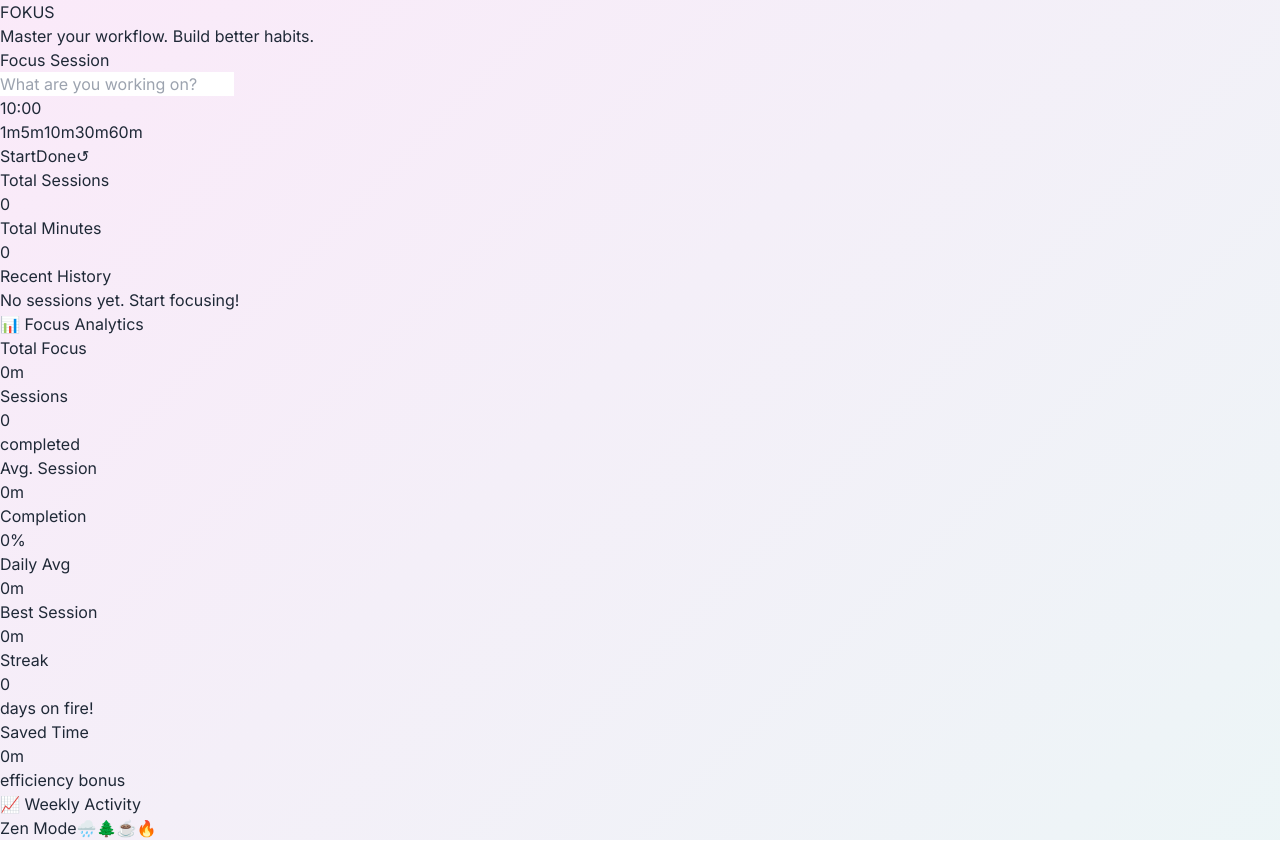
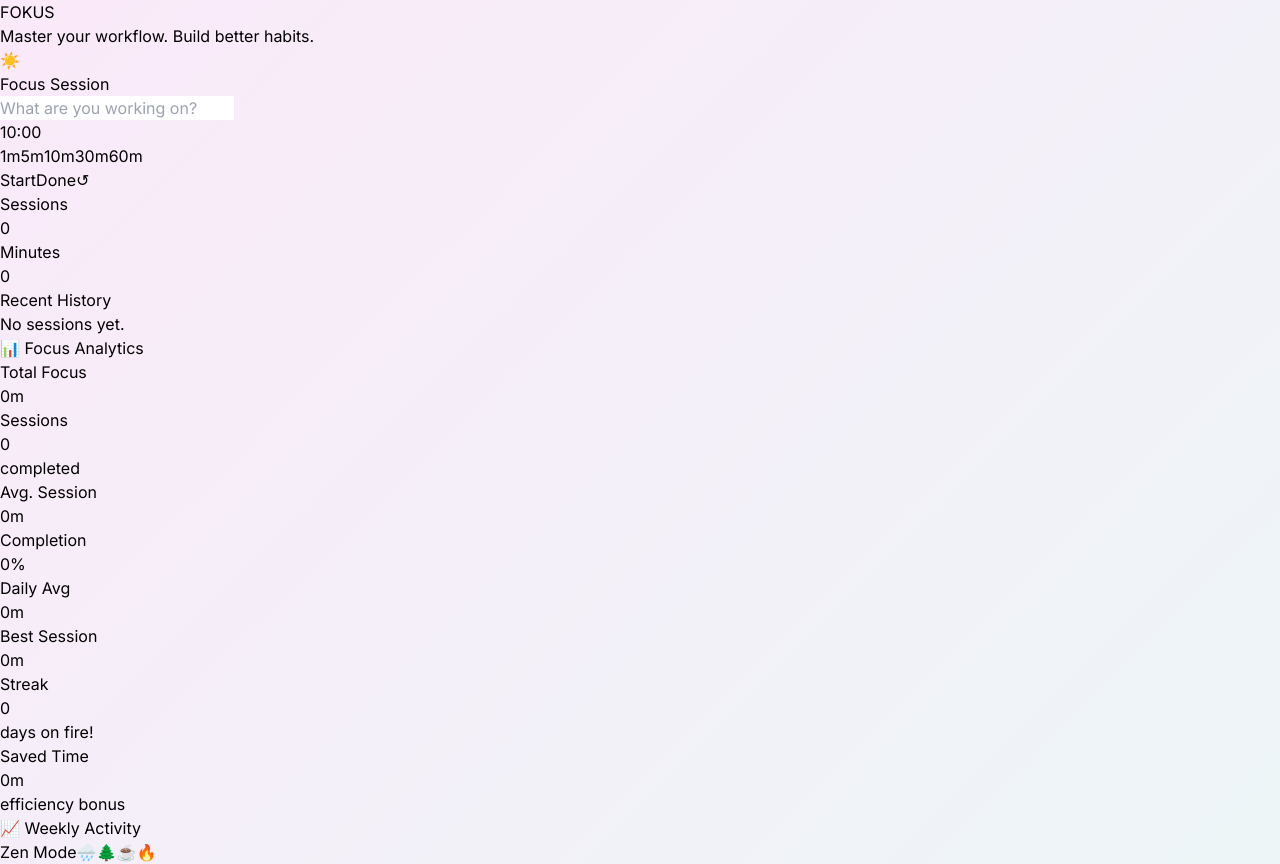
Before and after one commit to Preksha-shah01/Fokus, a React (Vite) app: page / in a window 1280 px wide. Before the commit the page ends 840 px from the top, so only its background shows below. Built offline with nearby package versions, Linux system fonts and the light colour scheme.

Commit message:
Added dark mode feature

```diff
--- a/src/AnalyticsDashboard.jsx
+++ b/src/AnalyticsDashboard.jsx
@@ -58,8 +58,8 @@ const AnalyticsDashboard = ({ history }) => {
 
   return (
     <>
-      <div className="bg-white/80 backdrop-blur-xl p-8 rounded-3xl shadow-2xl w-full border border-white/40 mb-8">
-        <h2 className="text-3xl font-bold text-gray-800 mb-8 flex items-center gap-3">
+      <div className="bg-white/80 dark:bg-slate-800/80 backdrop-blur-xl p-8 rounded-3xl shadow-2xl w-full border border-white/40 dark:border-slate-600 mb-8 transition-colors">
+        <h2 className="text-3xl font-bold text-gray-800 dark:text-white mb-8 flex items-center gap-3">
           <span className="text-4xl">📊</span> Focus Analytics
         </h2>
 
@@ -75,8 +75,8 @@ const AnalyticsDashboard = ({ history }) => {
         </div>
       </div>
 
-      <div className="bg-white/80 backdrop-blur-xl p-8 rounded-3xl shadow-2xl w-full border border-white/40">
-        <h3 className="text-xl font-bold text-gray-800 mb-6 flex items-center gap-2">
+      <div className="bg-white/80 dark:bg-slate-800/80 backdrop-blur-xl p-8 rounded-3xl shadow-2xl w-full border border-white/40 dark:border-slate-600 transition-colors">
+        <h3 className="text-xl font-bold text-gray-800 dark:text-white mb-6 flex items-center gap-2">
            <span>📈</span> Weekly Activity
         </h3>
 
--- a/src/App.jsx
+++ b/src/App.jsx
@@ -5,23 +5,23 @@ import AnalyticsDashboard from './AnalyticsDashboard';
 import Soundscapes from './Soundscapes';
 
 function App() {
+  // 1. Dark Mode State
+  const [darkMode, setDarkMode] = useState(false);
+
   // Safe LocalStorage Loading
   const [history, setHistory] = useState(() => {
     try {
       const saved = localStorage.getItem('focusHistory');
       return saved ? JSON.parse(saved) : [];
     } catch (e) {
-      console.error("Failed to load history", e);
       return [];
     }
   });
 
-  // Save to LocalStorage whenever history updates
   useEffect(() => {
     localStorage.setItem('focusHistory', JSON.stringify(history));
   }, [history]);
 
-  // Add session logic
   const addSession = (task, duration, savedTime) => {
     const newSession = {
       task: task || "Focus Session",
@@ -32,30 +32,52 @@ function App() {
     setHistory([newSession, ...history]);
   };
 
+  // Toggle Function
+  const toggleTheme = () => setDarkMode(!darkMode);
+
   return (
-    <div className="min-h-screen flex flex-col items-center p-8 pb-32">
-      {/* The Gradient Header */}
-      <header className="mb-12 text-center relative z-10">
+    // "dark" class enables Tailwind's dark mode features
+    <div className={darkMode ? "dark" : ""}>
+
+      {/* Main Wrapper with Dynamic Background */}
+      <div className={`min-h-screen flex flex-col items-center p-8 pb-32 transition-colors duration-500 ${darkMode ? 'dark-mode-bg text-white' : 'light-mode-bg text-gray-800'}`}>
+
+        {/* Header with Theme Toggle */}
+        <header className="mb-12 text-center relative z-10 w-full max-w-6xl flex flex-col md:flex-row items-center justify-between">
+            {/* Empty div to balance the flex layout */}
+            <div className="w-10 hidden md:block"></div>
+
+            <div className="text-center">
                 <h1 className="text-6xl md:text-7xl font-black mb-4 tracking-tight">
                 <span className="bg-clip-text text-transparent bg-gradient-to-r from-violet-600 via-pink-500 to-orange-400 drop-shadow-sm">
                     FOKUS
                 </span>
                 </h1>
-        <p className="text-lg md:text-xl text-slate-600 font-medium max-w-2xl mx-auto leading-relaxed">
+                <p className={`text-lg md:text-xl font-medium max-w-2xl mx-auto leading-relaxed ${darkMode ? 'text-slate-300' : 'text-slate-600'}`}>
                 Master your workflow. <span className="text-indigo-600 font-bold">Build better habits.</span>
                 </p>
+            </div>
+
+            {/* THEME TOGGLE BUTTON */}
+            <button
+                onClick={toggleTheme}
+                className="mt-6 md:mt-0 p-3 rounded-full bg-white/20 backdrop-blur-md border border-white/30 hover:bg-white/30 transition-all shadow-lg"
+                title="Toggle Dark Mode"
+            >
+                {darkMode ? '🌙' : '☀️'}
+            </button>
         </header>
 
         {/* Main Content Grid */}
         <div className="w-full max-w-6xl flex flex-col md:flex-row gap-8 items-start">
 
-        {/* Left Column: Timer & History */}
+          {/* Left Column */}
           <div className="w-full md:w-1/3 flex flex-col gap-8">
             <Timer onSessionComplete={addSession} />
             <History history={history} />
           </div>
 
-        {/* Right Column: Analytics Dashboard */}
+          {/* Right Column */}
           <div className="w-full md:w-2/3">
             <AnalyticsDashboard history={history} />
           </div>
@@ -66,6 +88,7 @@ function App() {
         <Soundscapes />
 
       </div>
+    </div>
   );
 }
 
--- a/src/History.jsx
+++ b/src/History.jsx
@@ -4,46 +4,41 @@ const History = ({ history }) => {
   const totalMinutes = history.reduce((acc, sess) => acc + sess.duration, 0);
 
   return (
-    <div className="w-full max-w-md pb-4">
-      {/* Mini Dashboard */}
-      {/* Added 'mb-8' for more space between these boxes and the list below */}
-      <div className="grid grid-cols-2 gap-4 mb-8">
+    <div className="w-full max-w-md pb-2">
+      <div className="grid grid-cols-2 gap-3 mb-4">
 
-        {/* Card 1: Increased padding to px-6 */}
-        <div className="bg-white/60 backdrop-blur-md py-6 px-6 rounded-2xl shadow-sm border border-white/40 flex flex-col items-center justify-center min-h-[110px] transform transition-transform hover:scale-105">
-          <p className="text-slate-500 text-[11px] font-extrabold uppercase tracking-widest mb-2 text-center">
-            Total Sessions
+        <div className="bg-white/60 dark:bg-slate-800/60 backdrop-blur-md p-3 rounded-xl shadow-sm border border-white/40 dark:border-slate-600 flex flex-col items-center justify-center transform transition-transform hover:scale-105">
+          <p className="text-slate-500 dark:text-slate-400 text-[10px] font-bold uppercase tracking-wider mb-1 text-center whitespace-nowrap">
+            Sessions
           </p>
-          <p className="text-4xl font-black text-indigo-600">
+          <p className="text-2xl font-black text-indigo-600 dark:text-indigo-400 leading-tight">
             {history.length}
           </p>
         </div>
 
-        {/* Card 2: Increased padding to px-6 */}
-        <div className="bg-white/60 backdrop-blur-md py-6 px-6 rounded-2xl shadow-sm border border-white/40 flex flex-col items-center justify-center min-h-[110px] transform transition-transform hover:scale-105">
-          <p className="text-slate-500 text-[11px] font-extrabold uppercase tracking-widest mb-2 text-center">
-            Total Minutes
+        <div className="bg-white/60 dark:bg-slate-800/60 backdrop-blur-md p-3 rounded-xl shadow-sm border border-white/40 dark:border-slate-600 flex flex-col items-center justify-center transform transition-transform hover:scale-105">
+          <p className="text-slate-500 dark:text-slate-400 text-[10px] font-bold uppercase tracking-wider mb-1 text-center whitespace-nowrap">
+            Minutes
           </p>
-          <p className="text-4xl font-black text-indigo-600">
+          <p className="text-2xl font-black text-indigo-600 dark:text-indigo-400 leading-tight">
             {totalMinutes}
           </p>
         </div>
 
       </div>
 
-      {/* Recent List */}
-      <div className="bg-white/60 backdrop-blur-md rounded-2xl p-6 shadow-sm border border-white/40 max-h-64 overflow-y-auto custom-scrollbar">
-        <h3 className="font-bold text-gray-700 mb-4 sticky top-0 bg-transparent text-xs uppercase tracking-wider pl-1">
+      <div className="bg-white/60 dark:bg-slate-800/60 backdrop-blur-md rounded-2xl p-4 shadow-sm border border-white/40 dark:border-slate-600 max-h-56 overflow-y-auto custom-scrollbar">
+        <h3 className="font-bold text-gray-700 dark:text-slate-200 mb-2 sticky top-0 bg-transparent text-[10px] uppercase tracking-wider pl-1">
           Recent History
         </h3>
         {history.length === 0 ? (
-          <p className="text-gray-400 text-center text-sm py-4">No sessions yet. Start focusing!</p>
+          <p className="text-gray-400 text-center text-xs py-2">No sessions yet.</p>
         ) : (
-          <ul className="space-y-3">
+          <ul className="space-y-2">
             {history.map((session, idx) => (
-              <li key={idx} className="flex justify-between items-center text-sm border-b border-gray-200/40 pb-3 last:border-0 hover:bg-white/40 p-2 rounded-xl transition-all">
-                <span className="font-semibold text-slate-700 truncate max-w-[60%]">{session.task || "Untitled"}</span>
-                <span className="text-slate-500 text-xs font-medium bg-white/50 px-2 py-1 rounded-md">
+              <li key={idx} className="flex justify-between items-center text-xs border-b border-gray-200/40 dark:border-slate-600/40 pb-2 last:border-0 hover:bg-white/40 dark:hover:bg-slate-700/50 p-1.5 rounded-lg transition-all">
+                <span className="font-semibold text-slate-700 dark:text-slate-200 truncate max-w-[60%]">{session.task || "Untitled"}</span>
+                <span className="text-slate-500 dark:text-slate-400 text-[10px] font-medium bg-white/50 dark:bg-slate-700 px-1.5 py-0.5 rounded-md">
                   {session.duration}m
                 </span>
               </li>
--- a/src/Timer.jsx
+++ b/src/Timer.jsx
@@ -2,8 +2,6 @@ import React, { useState, useEffect } from 'react';
 
 const Timer = ({ onSessionComplete }) => {
   const [task, setTask] = useState('');
-
-  // Default: 10 minutes (you can change 10 to 25 if you prefer)
   const [timeLeft, setTimeLeft] = useState(10 * 60);
   const [isActive, setIsActive] = useState(false);
   const [mode, setMode] = useState(10);
@@ -35,48 +33,38 @@ const Timer = ({ onSessionComplete }) => {
   };
 
   const handleStart = () => {
-    if (isActive) {
-      setIsActive(false);
-    } else {
-      if (!task.trim()) {
-        setIsError(true);
-        return;
-      }
-      setIsError(false);
-      setIsActive(true);
+    if (isActive) setIsActive(false);
+    else {
+      if (!task.trim()) { setIsError(true); return; }
+      setIsError(false); setIsActive(true);
     }
   };
 
   const handleDone = () => {
     if (!task.trim()) return;
-
     setIsActive(false);
-
-    // Calculate stats
-    const timeSpentSeconds = (mode * 60) - timeLeft;
-    const timeSpentMinutes = Math.ceil(timeSpentSeconds / 60);
-    const savedSeconds = timeLeft;
-    const savedMinutes = Math.floor(savedSeconds / 60);
-
+    const timeSpentMinutes = Math.ceil(((mode * 60) - timeLeft) / 60);
+    const savedMinutes = Math.floor(timeLeft / 60);
     onSessionComplete(task, timeSpentMinutes, savedMinutes);
-
     setDuration(mode);
     setTask('');
     alert(`Great job! You saved ${savedMinutes} minutes!`);
   };
 
   return (
-    <div className="bg-white/90 backdrop-blur-xl p-8 rounded-3xl shadow-[0_20px_50px_rgba(8,_112,_184,_0.7)] w-full max-w-md text-center border border-white/50 mb-8 transform transition-all hover:scale-[1.01]">
+    // DARK MODE: bg-slate-800, border-slate-700
+    <div className="bg-white/90 dark:bg-slate-800/90 backdrop-blur-xl p-8 rounded-3xl shadow-[0_20px_50px_rgba(8,_112,_184,_0.7)] dark:shadow-[0_20px_50px_rgba(0,0,0,0.5)] w-full max-w-md text-center border border-white/50 dark:border-slate-600 mb-8 transform transition-all hover:scale-[1.01]">
       <h2 className="text-3xl font-extrabold text-transparent bg-clip-text bg-gradient-to-r from-purple-600 to-pink-600 mb-6">Focus Session</h2>
 
       <div className="relative mb-8">
         <input
           type="text"
           placeholder="What are you working on?"
-          className={`w-full bg-white/50 border-2 rounded-2xl p-4 text-lg outline-none transition-all placeholder-gray-400 font-medium ${
+          // DARK MODE: Input background darker
+          className={`w-full bg-white/50 dark:bg-slate-700/50 border-2 rounded-2xl p-4 text-lg outline-none transition-all placeholder-gray-400 dark:placeholder-slate-400 font-medium dark:text-white ${
             isError
-              ? 'border-red-400 ring-4 ring-red-100'
-              : 'border-white focus:border-purple-300 focus:ring-4 focus:ring-purple-100'
+              ? 'border-red-400 ring-4 ring-red-100 dark:ring-red-900'
+              : 'border-white dark:border-slate-600 focus:border-purple-300 focus:ring-4 focus:ring-purple-100 dark:focus:ring-purple-900'
           }`}
           value={task}
           onChange={(e) => {
@@ -85,9 +73,7 @@ const Timer = ({ onSessionComplete }) => {
           }}
         />
         {isError && (
-          <p className="absolute -bottom-6 left-1 text-rose-600 text-xs font-bold animate-bounce">
-            ⚠️ Please enter a goal to start!
-          </p>
+          <p className="absolute -bottom-6 left-1 text-rose-600 font-bold animate-bounce text-xs">⚠️ Please enter a goal!</p>
         )}
       </div>
 
@@ -102,8 +88,8 @@ const Timer = ({ onSessionComplete }) => {
             onClick={() => setDuration(min)}
             className={`px-4 py-2 rounded-xl text-sm font-bold transition-all transform hover:-translate-y-1 ${
               mode === min
-              ? 'bg-gradient-to-r from-purple-500 to-pink-500 text-white shadow-lg shadow-purple-200'
-              : 'bg-white text-gray-500 hover:bg-gray-50 shadow-sm'
+              ? 'bg-gradient-to-r from-purple-500 to-pink-500 text-white shadow-lg shadow-purple-200 dark:shadow-none'
+              : 'bg-white dark:bg-slate-700 text-gray-500 dark:text-slate-300 hover:bg-gray-50 dark:hover:bg-slate-600 shadow-sm'
             }`}
           >
             {min}m
@@ -132,7 +118,7 @@ const Timer = ({ onSessionComplete }) => {
 
         <button
           onClick={() => setDuration(mode)}
-          className="w-20 py-4 rounded-full font-bold bg-white text-gray-500 border border-gray-100 shadow-lg hover:bg-gray-50 transition-colors text-lg"
+          className="w-20 py-4 rounded-full font-bold bg-white dark:bg-slate-700 text-gray-500 dark:text-slate-300 border border-gray-100 dark:border-slate-600 shadow-lg hover:bg-gray-50 dark:hover:bg-slate-600 transition-colors text-lg"
         >
           ↺
         </button>
--- a/src/index.css
+++ b/src/index.css
@@ -14,15 +14,27 @@
   border-radius: 20px;
 }
 
+/* Base Styles */
 body {
-  /* Morning Sky Gradient */
+  margin: 0;
+  font-family: 'Inter', sans-serif;
+  overflow-x: hidden;
+}
+
+/* ☀️ Light Mode Animation (Moved here from body) */
+.light-mode-bg {
   background: linear-gradient(-45deg, #E3FDF5, #FFE6FA, #E3FDF5);
   background-size: 400% 400%;
   animation: gradientBG 15s ease infinite;
+}
 
-  min-height: 100vh;
-  color: #1f2937;
-  font-family: 'Inter', sans-serif;
+/* 🌙 Dark Mode Background */
+.dark-mode-bg {
+  background-color: #0f172a; /* Slate 900 */
+  background-image:
+    radial-gradient(at 0% 0%, hsla(253,16%,7%,1) 0, transparent 50%),
+    radial-gradient(at 50% 0%, hsla(225,39%,30%,1) 0, transparent 50%),
+    radial-gradient(at 100% 0%, hsla(339,49%,30%,1) 0, transparent 50%);
 }
 
 @keyframes gradientBG {
```
Lines whose indentation alone changed are shown as unchanged.
